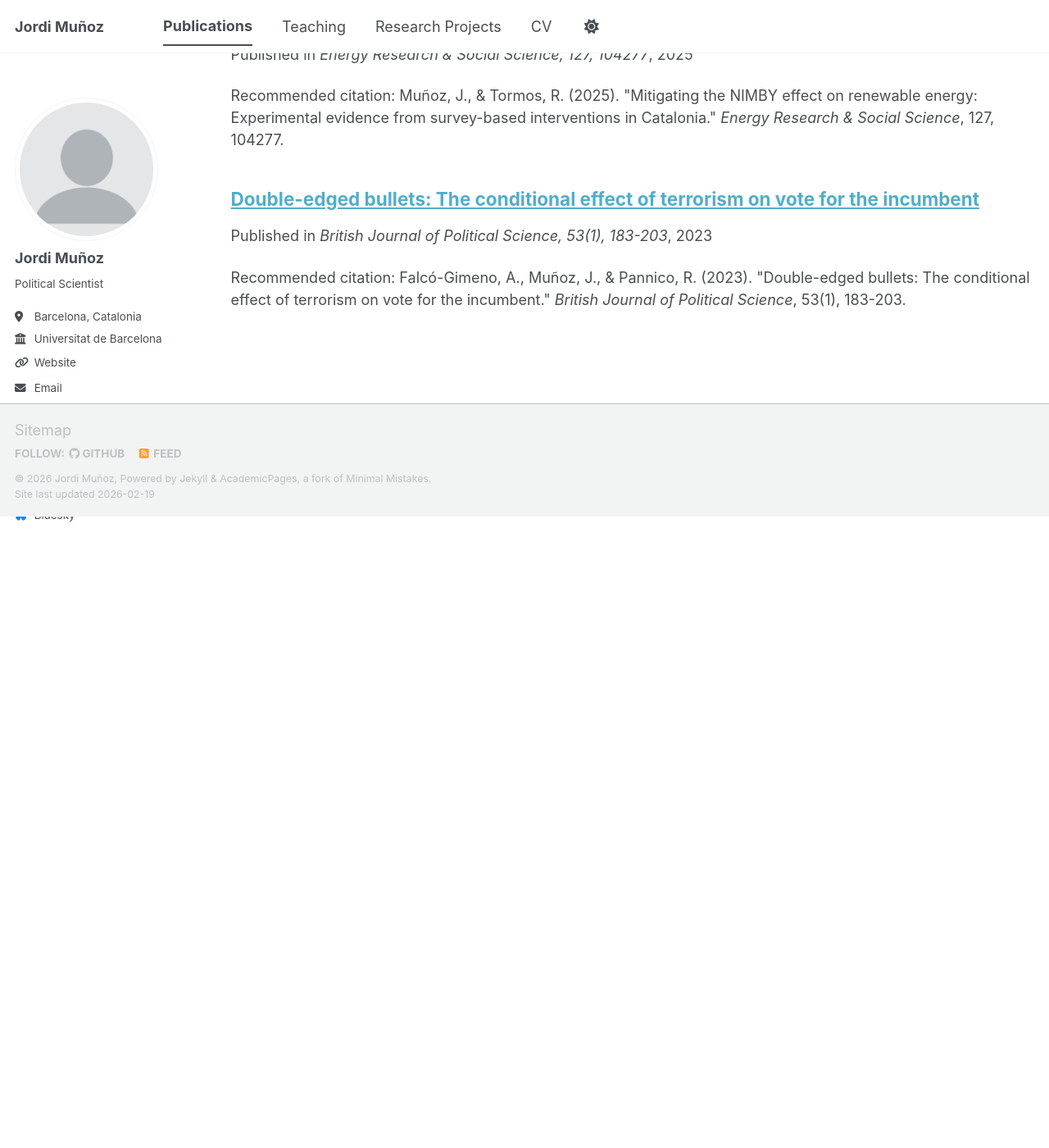
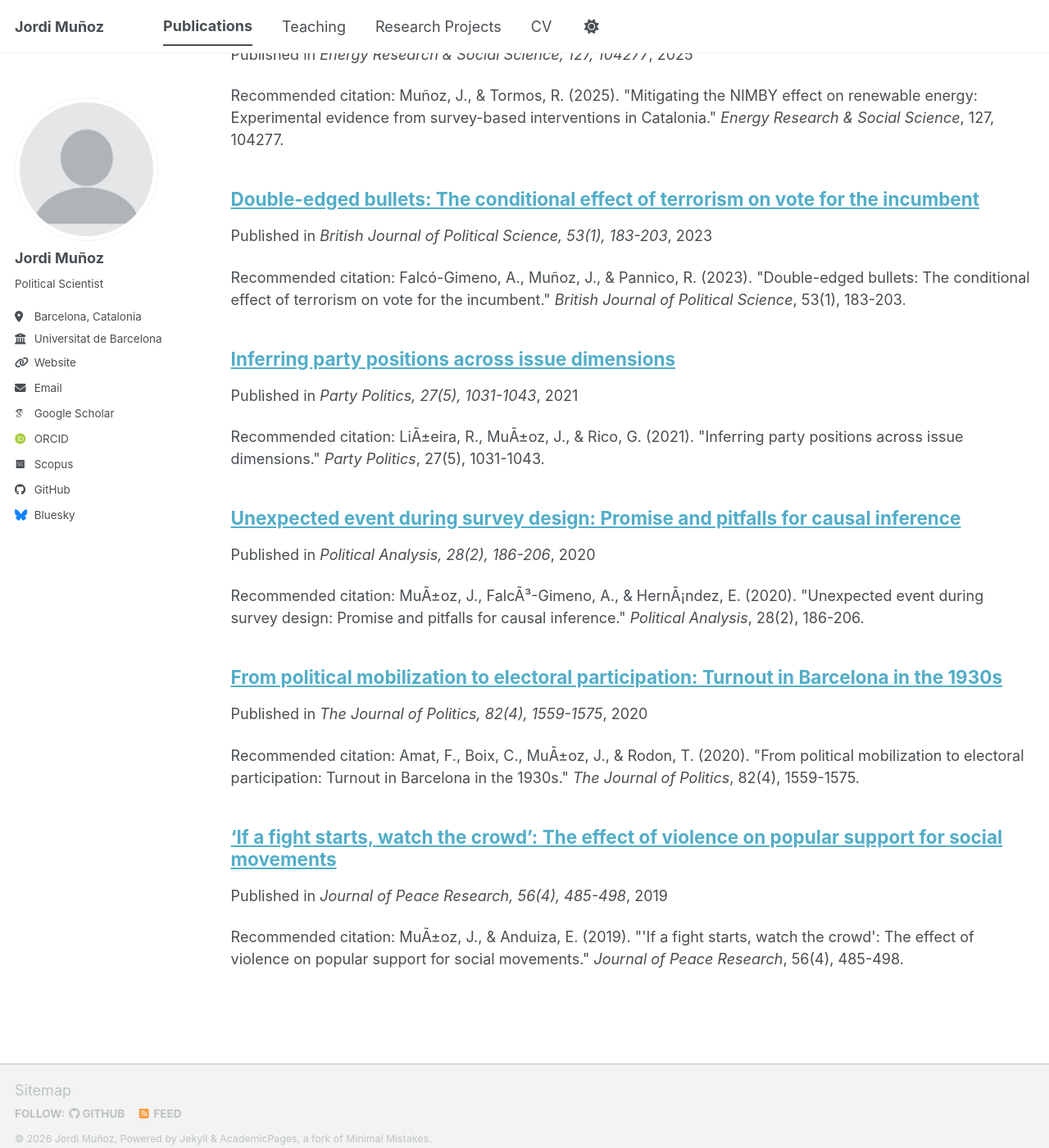
Before and after one commit to jordi-munoz/jordi-munoz.github.io, a Jekyll site: the page built from _pages/publications.html, in a window 1280 px wide and 1400 px high, scrolled down 1302 px. Shown: the whole window at 82% size. Built offline with Jekyll 4.4.1, drawn with Linux system fonts in a browser that asks for light colours; some web fonts are replaced; a script bundle is joined from its source files by our own code; library files that are not in the unit come from our copies; before the commit the page ends 1932 px from its top, so only the background shows below that.

Commit message:
Complete website with information from CV and Google Site: updated about page, added missing publications and talks

```diff
--- /dev/null
+++ b/_publications/2019-07-01-fight-starts.md
@@ -0,0 +1,9 @@
+---
+title: "'If a fight starts, watch the crowd': The effect of violence on popular support for social movements"
+collection: publications
+category: manuscripts
+permalink: /publication/2019-fight-starts
+date: 2019-07-01
+venue: 'Journal of Peace Research, 56(4), 485-498'
+citation: 'MuÃ±oz, J., & Anduiza, E. (2019). &quot;''If a fight starts, watch the crowd'': The effect of violence on popular support for social movements.&quot; <i>Journal of Peace Research</i>, 56(4), 485-498.'
+---
--- /dev/null
+++ b/_publications/2020-01-01-turnout-barcelona.md
@@ -0,0 +1,9 @@
+---
+title: "From political mobilization to electoral participation: Turnout in Barcelona in the 1930s"
+collection: publications
+category: manuscripts
+permalink: /publication/2020-turnout-barcelona
+date: 2020-01-01
+venue: 'The Journal of Politics, 82(4), 1559-1575'
+citation: 'Amat, F., Boix, C., MuÃ±oz, J., & Rodon, T. (2020). &quot;From political mobilization to electoral participation: Turnout in Barcelona in the 1930s.&quot; <i>The Journal of Politics</i>, 82(4), 1559-1575.'
+---
--- /dev/null
+++ b/_publications/2020-04-01-unexpected-event.md
@@ -0,0 +1,9 @@
+---
+title: "Unexpected event during survey design: Promise and pitfalls for causal inference"
+collection: publications
+category: manuscripts
+permalink: /publication/2020-unexpected-event
+date: 2020-04-01
+venue: 'Political Analysis, 28(2), 186-206'
+citation: 'MuÃ±oz, J., FalcÃ³-Gimeno, A., & HernÃ¡ndez, E. (2020). &quot;Unexpected event during survey design: Promise and pitfalls for causal inference.&quot; <i>Political Analysis</i>, 28(2), 186-206.'
+---
--- /dev/null
+++ b/_publications/2021-01-01-party-positions.md
@@ -0,0 +1,9 @@
+---
+title: "Inferring party positions across issue dimensions"
+collection: publications
+category: manuscripts
+permalink: /publication/2021-party-positions
+date: 2021-01-01
+venue: 'Party Politics, 27(5), 1031-1043'
+citation: 'LiÃ±eira, R., MuÃ±oz, J., & Rico, G. (2021). &quot;Inferring party positions across issue dimensions.&quot; <i>Party Politics</i>, 27(5), 1031-1043.'
+---
```
Also changed, not shown: _pages/about.md (+2 -2 lines), _talks/2018-01-01-workshop-experimental.md (added, +11 -0 lines).
